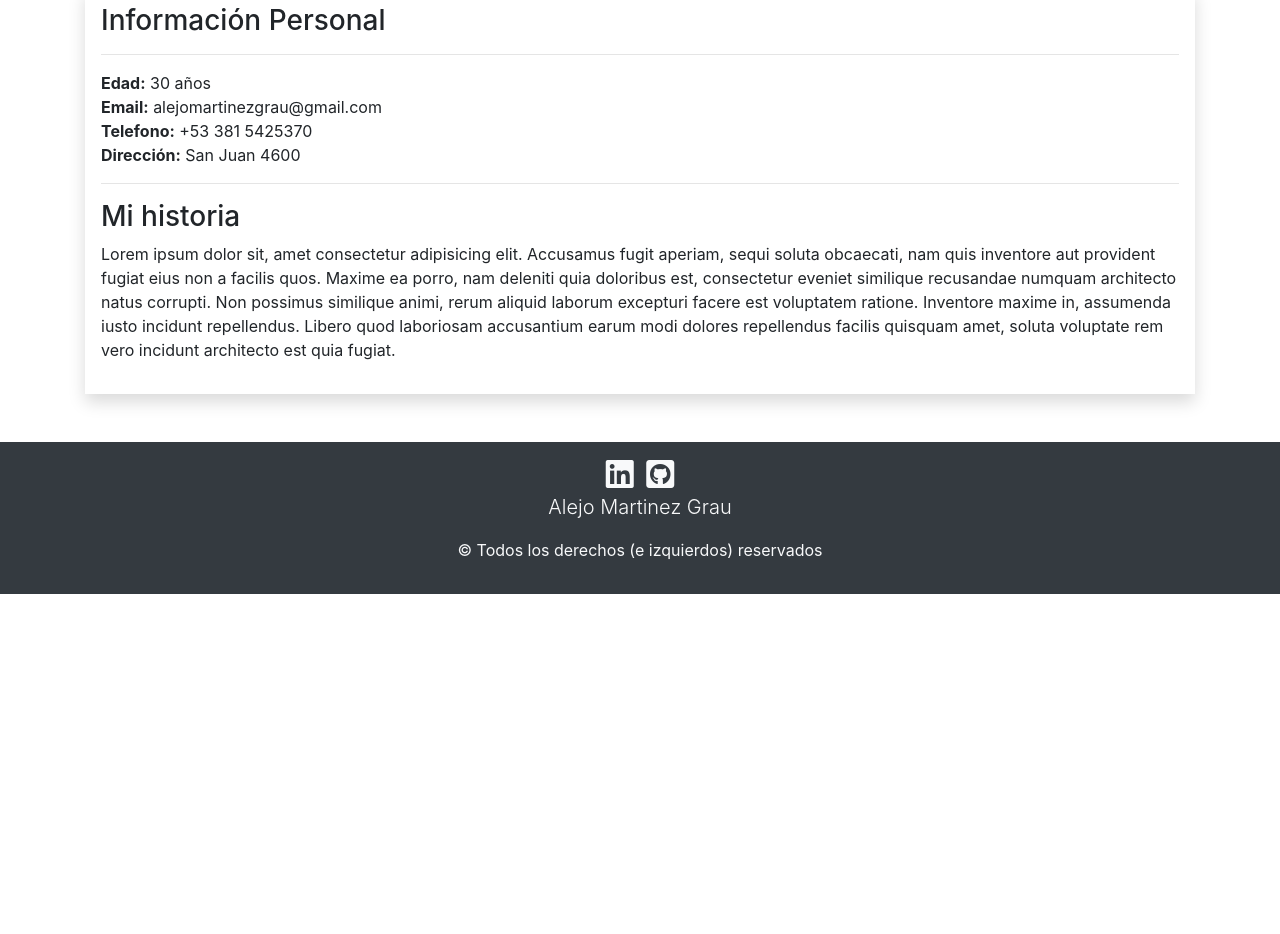
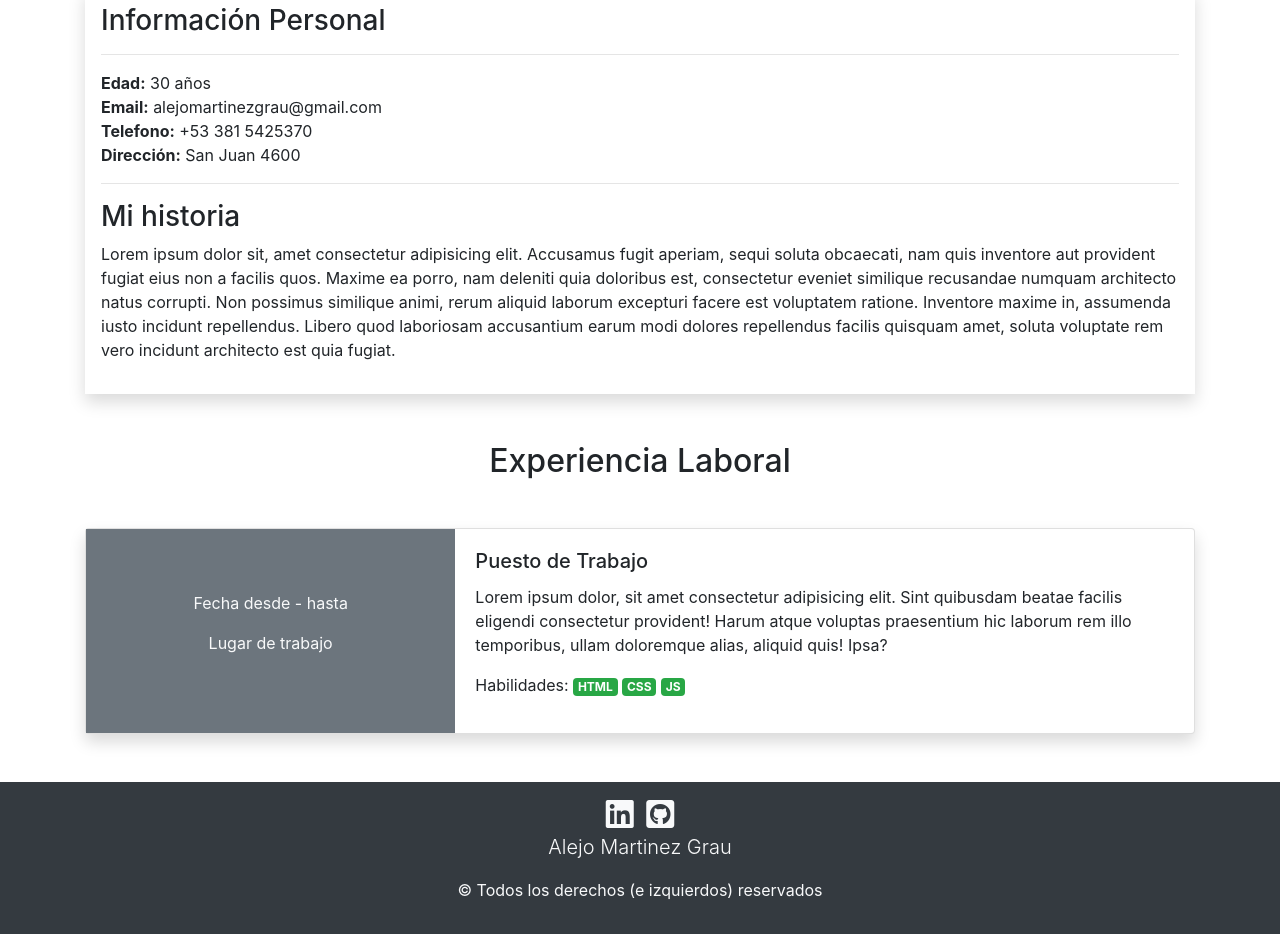
Before and after one commit to Alejo-Martinez-Grau/Alejo-Martinez-Grau.github.io, a plain HTML site: page index.html in a window 1280 px wide. Shown: the part 520-1454 px from the top of the page. Before the commit the page ends 1114 px from the top, so only its background shows below. Drawn offline with Linux system fonts and the light colour scheme.

Commit message:
se agrego el diseño de la card de experiencia laboral

```diff
--- a/index.html
+++ b/index.html
@@ -79,6 +79,34 @@
                 </article>
 
             </section>
+            <section id="informacionPersonal" class="my-5">
+                <h2 class="text-center display-5">Experiencia Laboral</h2>
+                <article class="my-5">
+                    <div class="card mb-3 shadow">
+                        <div class="row no-gutters">
+                            <div class="col-md-4 bg-secondary text-light d-flex flex-column justify-content-center align-items-center">
+                                <p>Fecha desde - hasta</p>
+                                <p>Lugar de trabajo</p>
+
+                            </div>
+                            <div class="col-md-8">
+                                <div class="card-body">
+                                    <h5 class="card-title">Puesto de Trabajo</h5>
+                                    <p class="card-text">Lorem ipsum dolor, sit amet consectetur adipisicing elit. Sint quibusdam beatae facilis eligendi consectetur provident! Harum atque voluptas praesentium hic laborum rem illo temporibus, ullam doloremque alias, aliquid
+                                        quis! Ipsa?</p>
+                                    <p>Habilidades:
+                                        <span class="badge badge-success">HTML</span>
+                                        <span class="badge badge-success">CSS</span>
+                                        <span class="badge badge-success">JS</span>
+                                    </p>
+
+                                </div>
+                            </div>
+                        </div>
+                    </div>
+                </article>
+
+            </section>
 
         </section>
 
```
